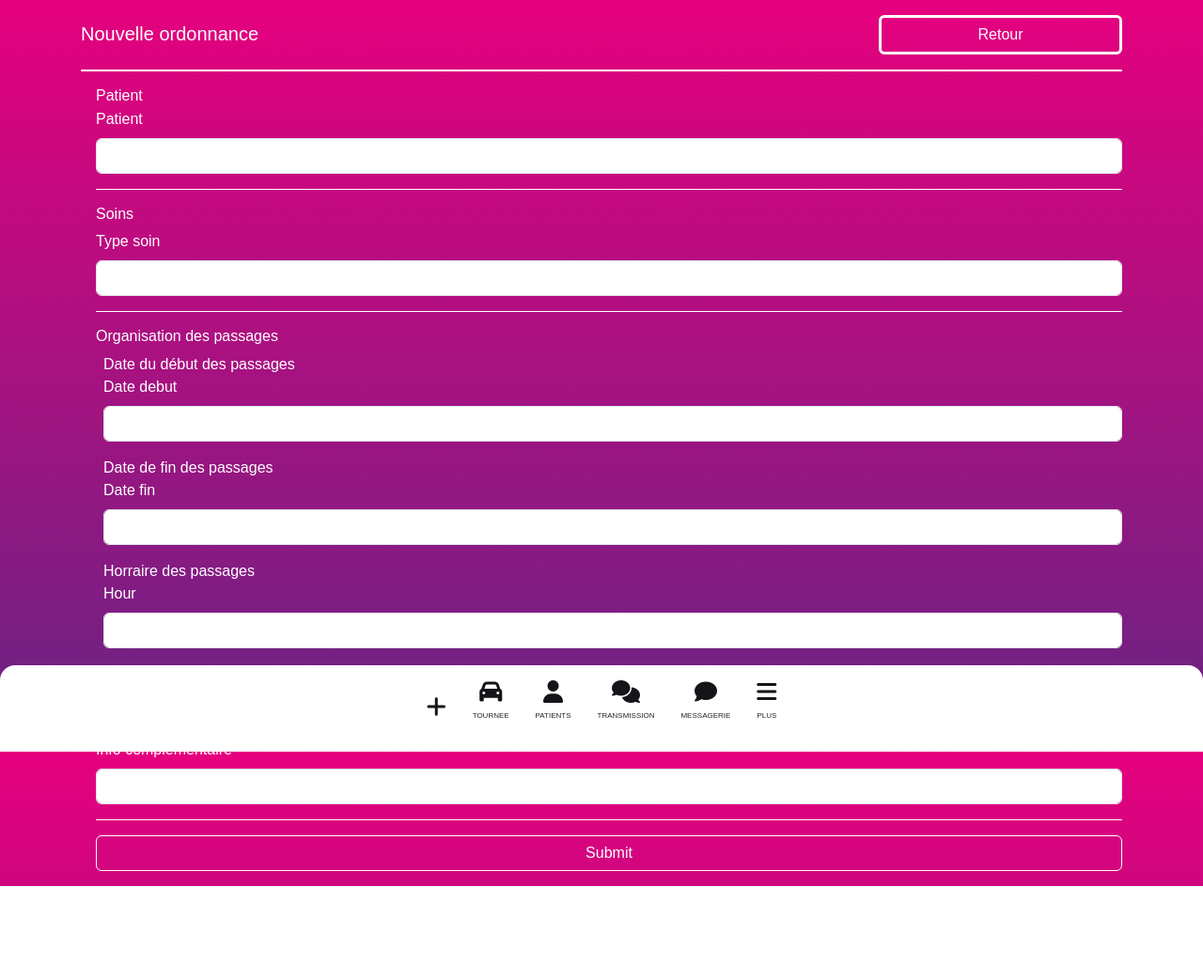
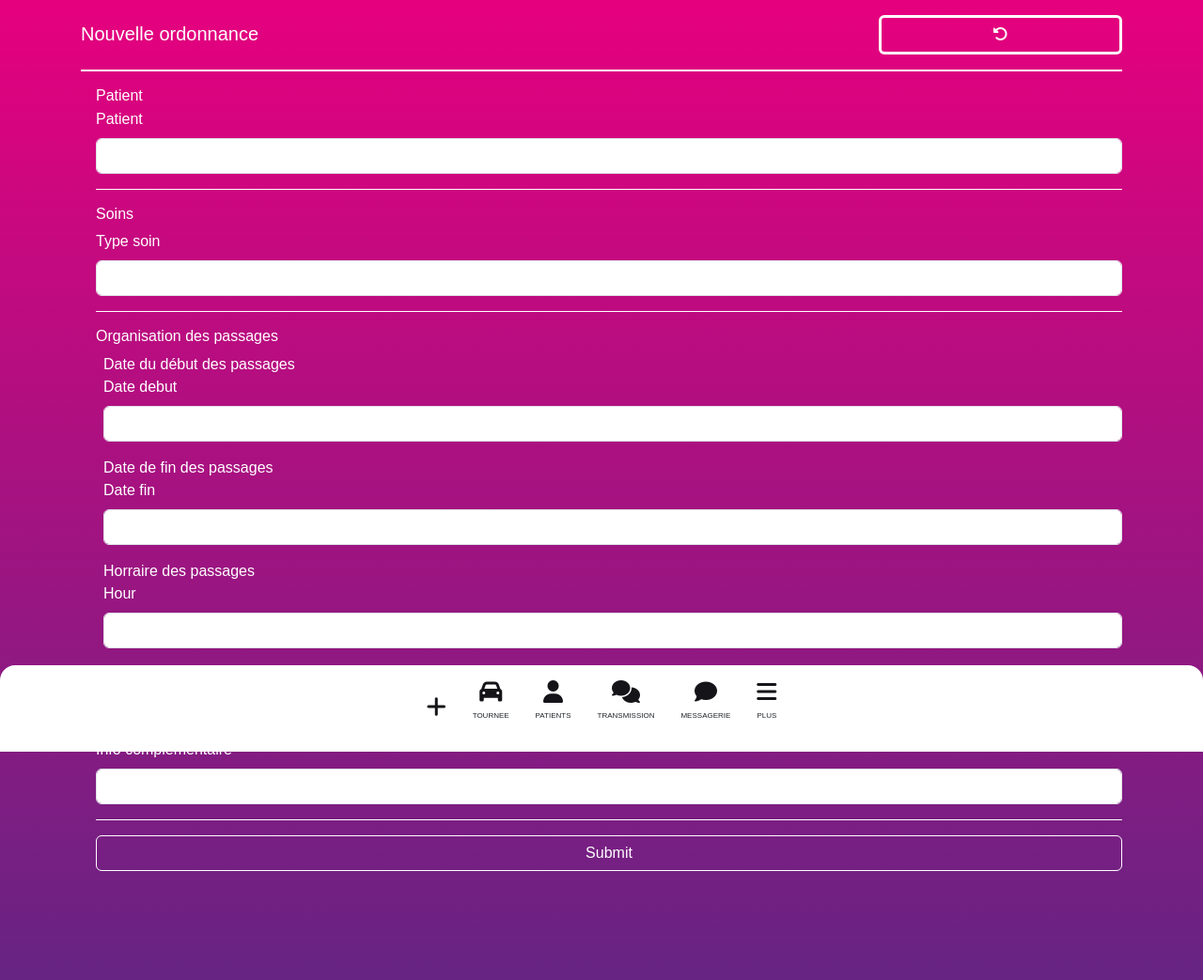
Before and after one commit to Pierre1077/idelly, a Symfony app: template templates/meet/newMeet.html.twig in a window 1280 px wide. Shown: the whole page at 94% size. Before the commit the page ends 943 px from the top, so only its background shows below. Run offline with Twig, Linux system fonts and the light colour scheme; the template is opened without the code that fills it, so the values that code supplies are empty; form fields are guessed from the names that the template uses; some libraries are stand-ins or nearby versions.

Commit message:
correction button return newOrdonnance

```diff
--- a/templates/meet/newMeet.html.twig
+++ b/templates/meet/newMeet.html.twig
@@ -4,7 +4,7 @@
 
 {% block body %}
 
-    <div class="container p-3">
+    <div class="container p-3" style="margin-bottom: 100px">
         {{ form_start(form) }}
         <div class="row row-cols-2">
             <div class="col col-9">
@@ -13,7 +13,7 @@
                 </div>
             </div>
             <div class="col col-3">
-                <a href="" class="btn text-white border border-3 border-white w-100">Retour</a>
+                <a href="{{ path('app_meet', {'day': 'now'|date("d-m-Y")})}}" class="btn text-white border border-3 border-white w-100"><i class="fa-solid fa-rotate-left"></i></a>
             </div>
         </div>
 
```
Also changed, not shown: public/assets/style/style.css, public/assets/style/style.scss, 1 other file.
